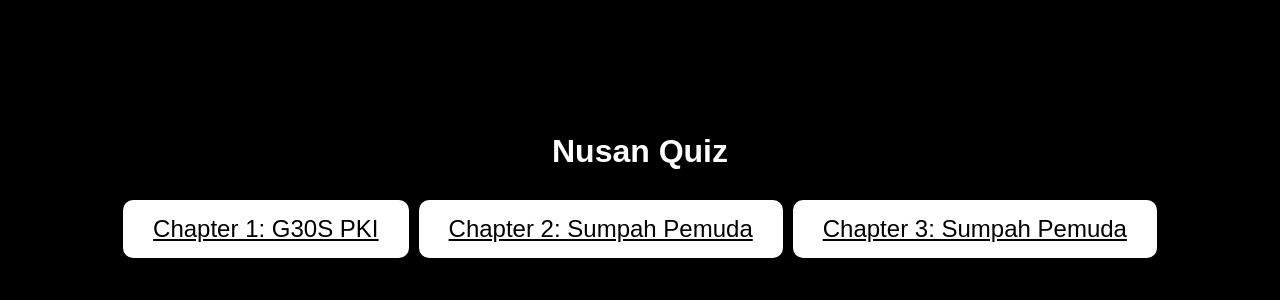
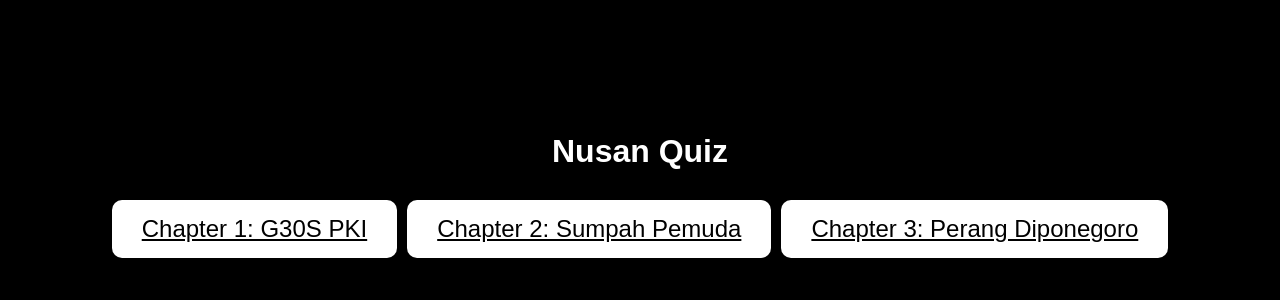
Before and after one commit to tineetech/nusan_quiz, a Flask app: page / in a window 1280 px wide. Shown: the part 205-505 px from the top of the page. Run offline with Flask 3, Linux system fonts and the light colour scheme.

Commit message:
fix: broken chapter 3

```diff
--- a/static/chapter3/pwa_catalog.json
+++ b/static/chapter3/pwa_catalog.json
@@ -1 +1 @@
-{"files": ["game.zip", "index.html.symbols", "manifest.json", "renpy-pre.js", "renpy.data", "renpy.js", "renpy.wasm", "service-worker.js", "web-presplash.jpg", "index.html", "icons/icon-512x512.png", "icons/icon-384x384.png", "icons/icon-192x192.png", "icons/icon-152x152.png", "icons/icon-144x144.png", "icons/icon-128x128.png", "icons/icon-96x96.png", "icons/icon-72x72.png", "icons/icon-512x512-maskable.png", "icons/icon-384x384-maskable.png", "icons/icon-192x192-maskable.png", "icons/icon-152x152-maskable.png", "icons/icon-144x144-maskable.png", "icons/icon-128x128-maskable.png", "icons/icon-96x96-maskable.png", "icons/icon-72x72-maskable.png"], "version": 1752664217}
+{"files": ["game.zip", "index.html.symbols", "manifest.json", "renpy-pre.js", "renpy.data", "renpy.js", "renpy.wasm", "service-worker.js", "web-presplash.jpg", "index.html", "icons/icon-512x512.png", "icons/icon-384x384.png", "icons/icon-192x192.png", "icons/icon-152x152.png", "icons/icon-144x144.png", "icons/icon-128x128.png", "icons/icon-96x96.png", "icons/icon-72x72.png", "icons/icon-512x512-maskable.png", "icons/icon-384x384-maskable.png", "icons/icon-192x192-maskable.png", "icons/icon-152x152-maskable.png", "icons/icon-144x144-maskable.png", "icons/icon-128x128-maskable.png", "icons/icon-96x96-maskable.png", "icons/icon-72x72-maskable.png"], "version": 1752664787}
--- a/templates/index.html
+++ b/templates/index.html
@@ -67,7 +67,7 @@
         <div style="display: flex; flex-wrap: wrap; gap: 10px;justify-content: center;">
             <a id="startGameButton" href="/chapter1">Chapter 1: G30S PKI</a>
             <a id="startGameButton" href="/chapter2">Chapter 2: Sumpah Pemuda</a>
-            <a id="startGameButton" href="/chapter3">Chapter 3: Sumpah Pemuda</a>
+            <a id="startGameButton" href="/chapter3">Chapter 3: Perang Diponegoro</a>
         </div>
     </div>
 
```
Also changed, not shown: 1 other file.
